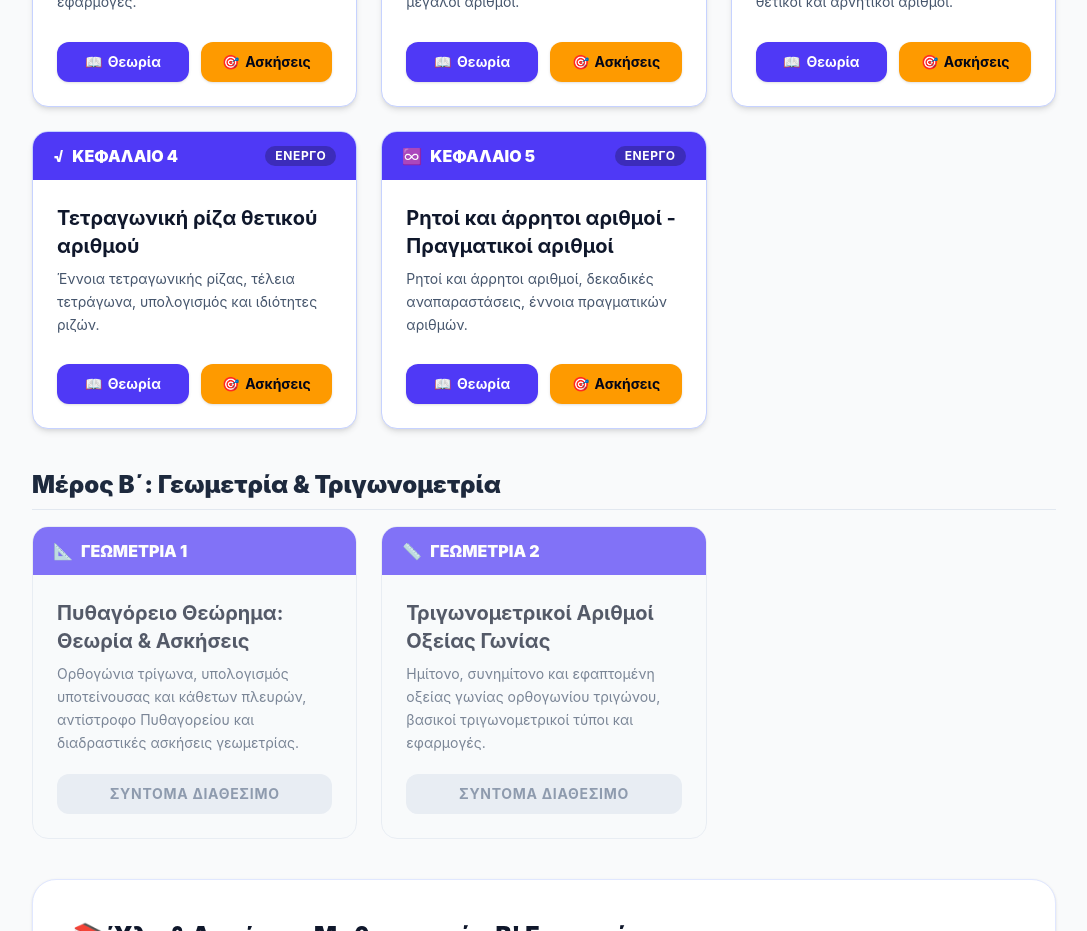
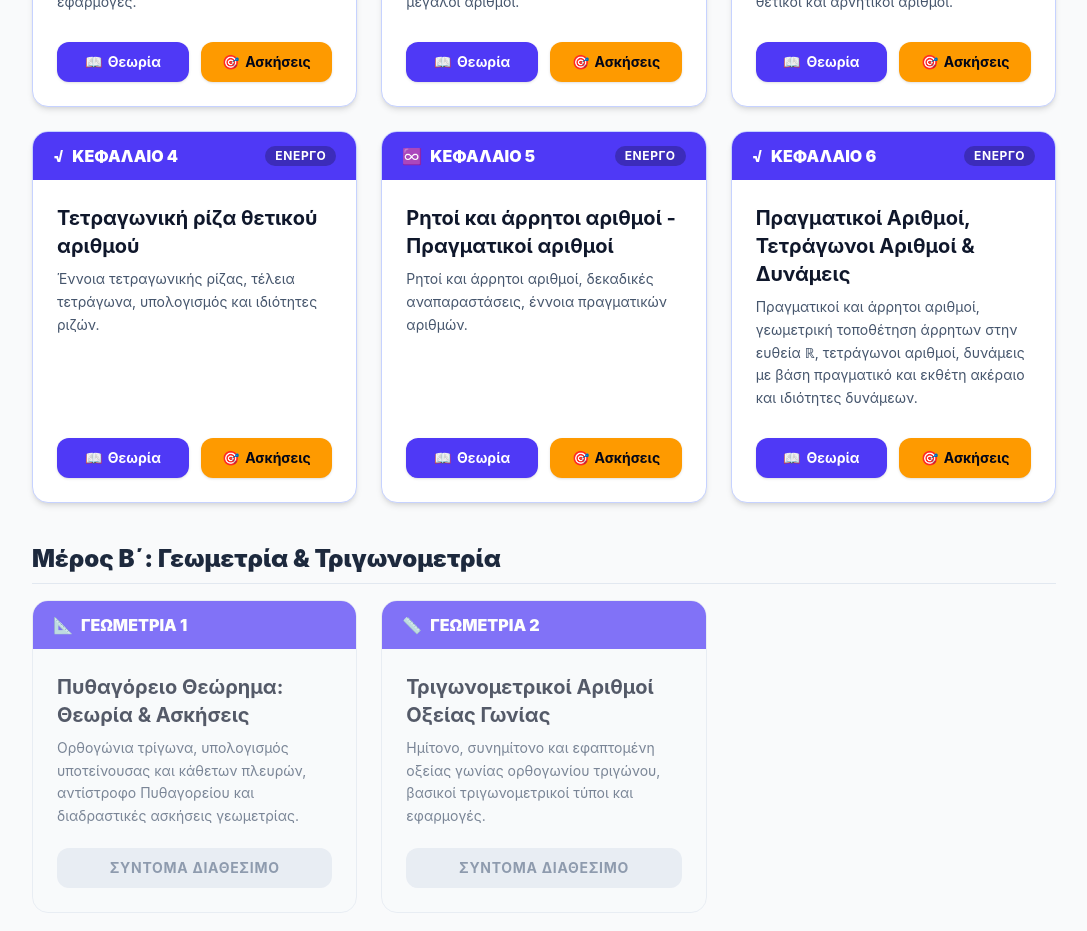
Before and after one commit to gkrimpas-lab/learn-maths-2026, a Next.js app: page /b-gymnasiou in a window 1280 px wide. Shown: the part 780-1711 px from the top of the page, without its empty margins (96-1183 px from the left). Built offline with nearby package versions, Linux system fonts and the light colour scheme.

Commit message:
Add new chapter on Real Numbers and Powers

```diff
--- a/data/b-gymnasiou.js
+++ b/data/b-gymnasiou.js
@@ -85,6 +85,39 @@ export const B_GYMNASIOU_CHAPTERS = [
     active: true,
     keywords: ['πραγματικοί αριθμοί', 'άρρητοι αριθμοί', 'ασκήσεις μαθηματικά']
   },
+  {
+    id: '06-pragmatikoi',
+    section: 'algebra',
+    slug: '06-pragmatikoi',
+    icon: '√',
+    title: 'Πραγματικοί Αριθμοί, Τετράγωνοι Αριθμοί & Δυνάμεις',
+    titleEn: 'Real Numbers, Square Numbers & Integer Powers',
+    desc: 'Πραγματικοί και άρρητοι αριθμοί, γεωμετρική τοποθέτηση άρρητων στην ευθεία ℝ, τετράγωνοι αριθμοί, δυνάμεις με βάση πραγματικό και εκθέτη ακέραιο και ιδιότητες δυνάμεων.',
+    descEn: 'Real and irrational numbers, locating irrationals on the real number line ℝ, square numbers, powers with real bases and integer exponents, and exponent properties.',
+    badge: 'ΚΕΦΑΛΑΙΟ 6',
+    badgeEn: 'CHAPTER 6',
+    active: true,
+    keywords: [
+      'ασκήσεις άλγεβρα',
+      'πραγματικοί αριθμοί',
+      'άρρητοι αριθμοί',
+      'τετράγωνοι αριθμοί',
+      'τοποθέτηση άρρητων στην ευθεία',
+      'τετραγωνική ρίζα',
+      'δυνάμεις με ακέραιο εκθέτη',
+      'αρνητικός εκθέτης',
+      'ιδιότητες δυνάμεων',
+      'algebra exercises',
+      'real numbers',
+      'irrational numbers',
+      'square numbers',
+      'real number line',
+      'square root',
+      'integer exponents',
+      'negative exponent',
+      'exponent properties'
+    ]
+  },
 
   // --- ΜΕΡΟΣ Β: ΓΕΩΜΕΤΡΙΑ & ΤΡΙΓΩΝΟΜΕΤΡΙΑ ---
   {
```
